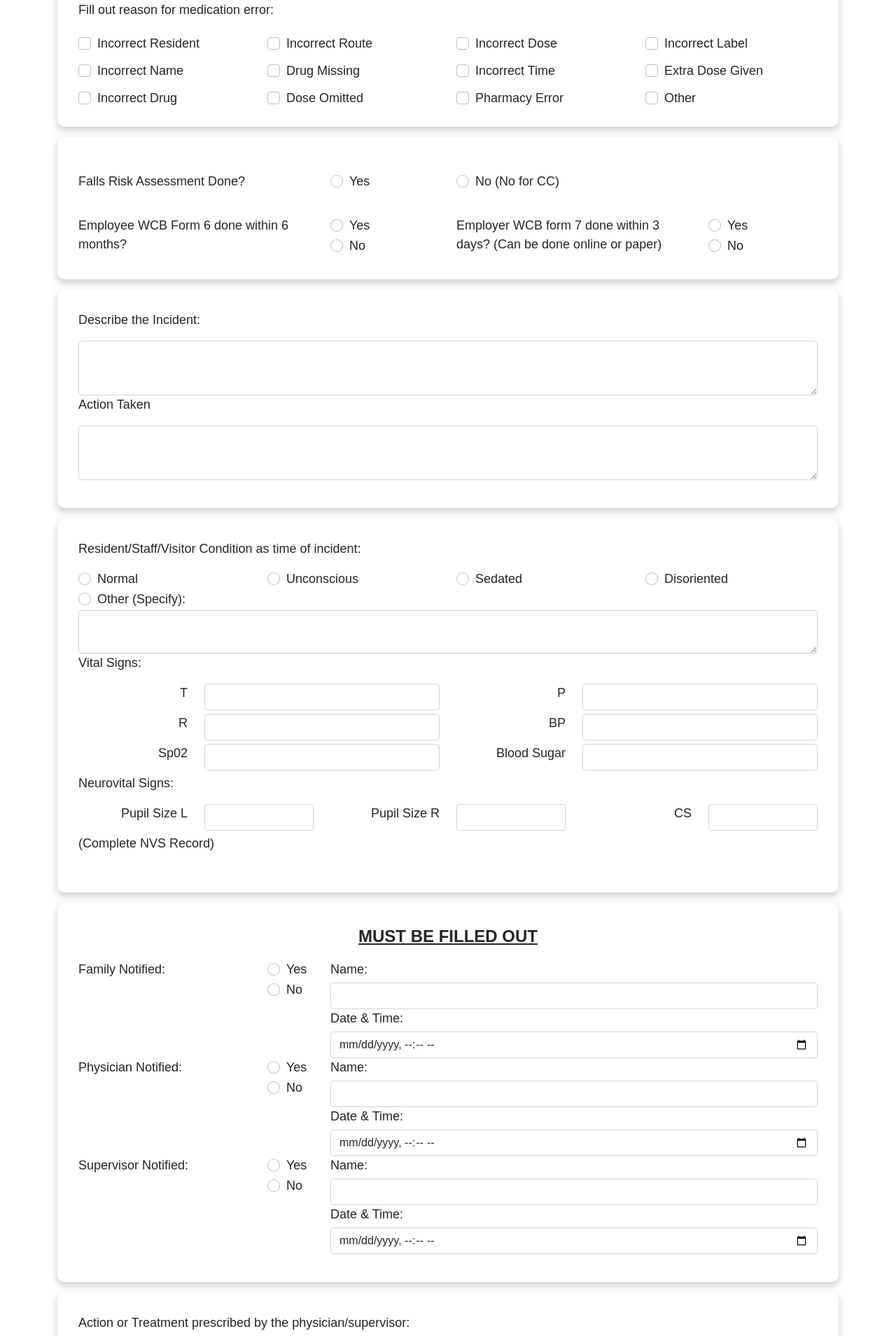
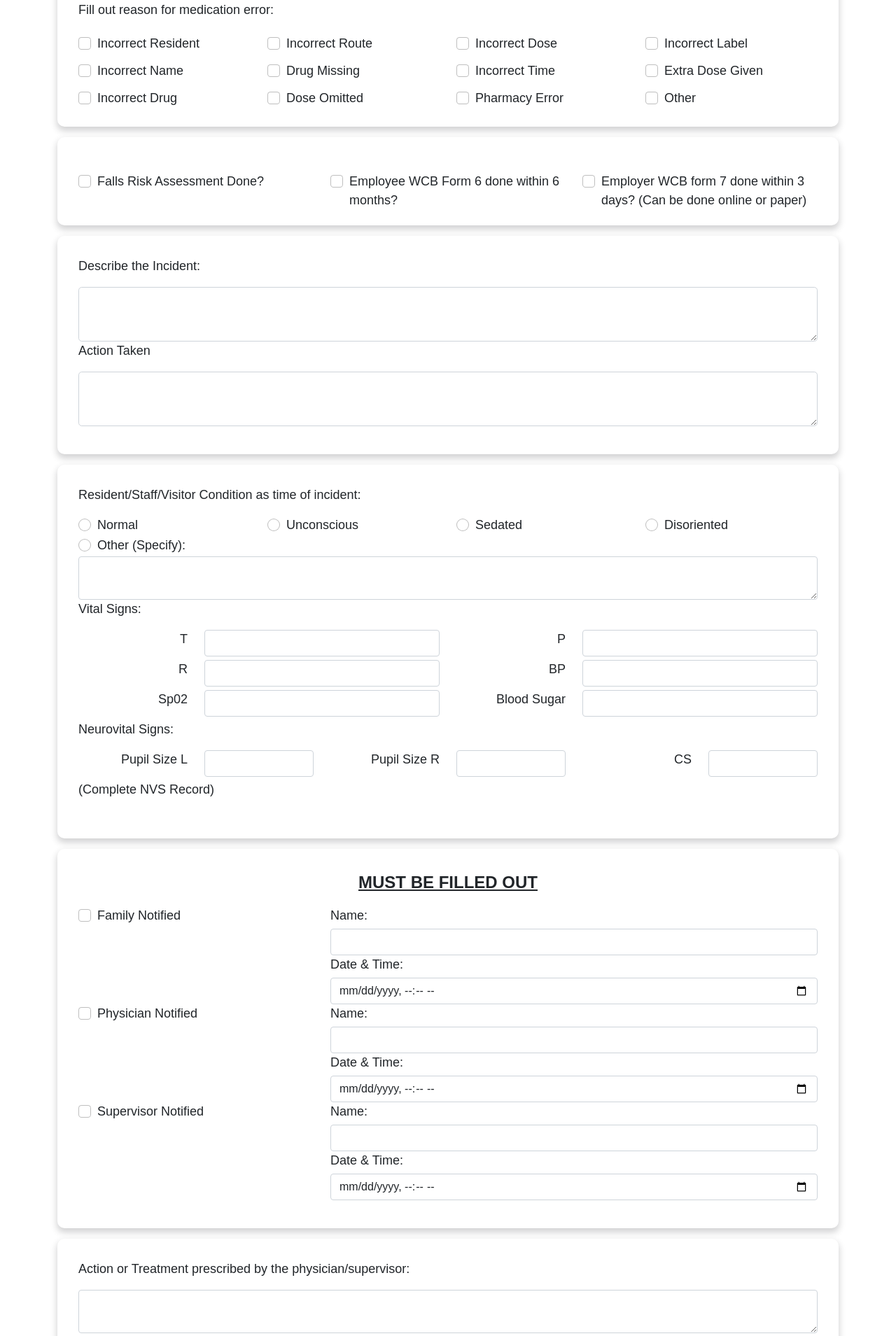
Before and after one commit to UPEI-Android/group-project-mount-incident-tracking-system, a Django app: page /form/ in a window 1280 px wide. Shown: the part 1355-3264 px from the top of the page at 70% size. Run offline with Django 4.2, Linux system fonts and the light colour scheme; the visitor is signed in with stand-in values (Sample User, id 1); some libraries are stand-ins or nearby versions.

Commit message:
Towards #38 and #39 - Updated input_form.html
Updated the yes/no and true/false components on the input form as Django only checks if a boolean variable is present in the POST data and doesn't check for a specific value.

Also updated the submit button to fit the theme.

```diff
--- a/Templates/input_form.html
+++ b/Templates/input_form.html
@@ -144,30 +144,14 @@
                         </div>
                         <div style="padding: 30px;border-radius: 10px;box-shadow: 0px 5px 10px 1px rgba(33,37,41,0.2);padding-bottom: 20px;margin-top: 15px;margin-bottom: 15px;">
                             <div class="row" style="margin-top: 20px;">
-                                <div class="col-12 col-md-6 col-lg-4 col-xl-4">
-                                    <p>Falls Risk Assessment Done?</p>
+                                <div class="col-8 col-md-4 col-xl-4">
+                                    <div class="form-check"><input class="form-check-input" type="checkbox" id="formCheck-6" name="fall_risk_assessment" value="True"><label class="form-check-label" for="formCheck-6">Falls Risk Assessment Done?</label></div>
                                 </div>
-                                <div class="col-6 col-md-3 col-xl-2">
-                                    <div class="form-check"><input class="form-check-input" type="radio" id="formCheck-6" name="fall_risk_assessment" value="True"><label class="form-check-label" for="formCheck-6">Yes</label></div>
+                                <div class="col-8 col-md-4 col-xl-4">
+                                    <div class="form-check"><input class="form-check-input" type="checkbox" id="formCheck-9" name="employee_wcb_form" value="True"><label class="form-check-label" for="formCheck-9">Employee WCB Form 6 done within 6 months?</label></div>
                                 </div>
-                                <div class="col-6 col-md-3 col-xl-2">
-                                    <div class="form-check"><input class="form-check-input" type="radio" id="formCheck-7" name="fall_risk_assessment" value="False"><label class="form-check-label" for="formCheck-7">No (No for CC)</label></div>
-                                </div>
-                            </div>
-                            <div class="row" style="margin-top: 20px;">
-                                <div class="col-8 col-md-4">
-                                    <p>Employee WCB Form 6 done within 6 months?</p>
-                                </div>
-                                <div class="col-4 col-md-2">
-                                    <div class="form-check"><input class="form-check-input" type="radio" id="formCheck-9" name="employee_wcb_form" value="True"><label class="form-check-label" for="formCheck-9">Yes</label></div>
-                                    <div class="form-check"><input class="form-check-input" type="radio" id="formCheck-10" name="employee_wcb_form" value="False"><label class="form-check-label" for="formCheck-10">No</label></div>
-                                </div>
-                                <div class="col-8 col-md-4">
-                                    <p>Employer WCB form 7 done within 3 days? (Can be done online or paper)</p>
-                                </div>
-                                <div class="col-4 col-md-2">
-                                    <div class="form-check"><input class="form-check-input" type="radio" id="formCheck-11" name="empoloyer_wcb_form" value="True"><label class="form-check-label" for="formCheck-11">Yes</label></div>
-                                    <div class="form-check"><input class="form-check-input" type="radio" id="formCheck-12" name="employer_wcb_form" value="False"><label class="form-check-label" for="formCheck-12">No</label></div>
+                                <div class="col-8 col-md-4 col-xl-4">
+                                    <div class="form-check"><input class="form-check-input" type="checkbox" id="formCheck-11" name="employer_wcb_form" value="True"><label class="form-check-label" for="formCheck-11">Employer WCB form 7 done within 3 days? (Can be done online or paper)</label></div>
                                 </div>
                             </div>
                         </div>
@@ -248,34 +232,22 @@
                                 <div class="col-12">
                                     <p class="text-center" style="font-weight: bold;text-decoration: underline;font-size: 24px;">MUST BE FILLED OUT</p>
                                 </div>
-                                <div class="col-8 col-md-4 col-lg-3">
-                                    <p>Family Notified:</p>
-                                </div>
-                                <div class="col-4 col-md-2 col-lg-1">
-                                    <div class="form-check"><input class="form-check-input" type="radio" id="formCheck-37" name="family_notified" value="True"><label class="form-check-label" for="formCheck-37">Yes</label></div>
-                                    <div class="form-check"><input class="form-check-input" type="radio" id="formCheck-38" name="family_notified" value="False"><label class="form-check-label" for="formCheck-38">No</label></div>
+                                <div class="col-12 col-md-6 col-lg-4">
+                                    <div class="form-check"><input class="form-check-input" type="checkbox" id="formCheck-37" name="family_notified" value="True"><label class="form-check-label" for="formCheck-37">Family Notified</label></div>
                                 </div>
                                 <div class="col-12 col-md-6 col-lg-8">
                                     <p style="margin-bottom: 5px;">Name:</p><input class="form-control" type="text" name="family_name">
                                     <p style="margin-bottom: 5px;">Date &amp; Time:</p><input class="form-control" type="datetime-local" name="family_notification_date">
                                 </div>
-                                <div class="col-8 col-md-4 col-lg-3">
-                                    <p>Physician Notified:</p>
-                                </div>
-                                <div class="col-4 col-md-2 col-lg-1">
-                                    <div class="form-check"><input class="form-check-input" type="radio" id="formCheck-41" name="physician_notified" value="True"><label class="form-check-label" for="formCheck-41">Yes</label></div>
-                                    <div class="form-check"><input class="form-check-input" type="radio" id="formCheck-42" name="physician_notified" value="False"><label class="form-check-label" for="formCheck-42">No</label></div>
+                                <div class="col-12 col-md-6 col-lg-4">
+                                    <div class="form-check"><input class="form-check-input" type="checkbox" id="formCheck-41" name="physician_notified" value="True"><label class="form-check-label" for="formCheck-41">Physician Notified</label></div>
                                 </div>
                                 <div class="col-12 col-md-6 col-lg-8">
                                     <p style="margin-bottom: 5px;">Name:</p><input class="form-control" type="text" name="physician_name">
                                     <p style="margin-bottom: 5px;">Date &amp; Time:</p><input class="form-control" type="datetime-local" name="physician_notification_date">
                                 </div>
-                                <div class="col-8 col-md-4 col-lg-3">
-                                    <p>Supervisor Notified:</p>
-                                </div>
-                                <div class="col-4 col-md-2 col-lg-1">
-                                    <div class="form-check"><input class="form-check-input" type="radio" id="formCheck-39" name="supervisor_notified" value="True"><label class="form-check-label" for="formCheck-39">Yes</label></div>
-                                    <div class="form-check"><input class="form-check-input" type="radio" id="formCheck-40" name="supervisor_notified" value="False"><label class="form-check-label" for="formCheck-40">No</label></div>
+                                <div class="col-12 col-md-6 col-lg-4">
+                                    <div class="form-check"><input class="form-check-input" type="checkbox" id="formCheck-39" name="supervisor_notified" value="True"><label class="form-check-label" for="formCheck-39">Supervisor Notified</label></div>
                                 </div>
                                 <div class="col-12 col-md-6 col-lg-8">
                                     <p style="margin-bottom: 5px;">Name:</p><input class="form-control" type="text" name="supervisor_name">
@@ -301,26 +273,14 @@
                         </div>
                         <div style="padding: 30px;border-radius: 10px;box-shadow: 0px 5px 10px 1px rgba(33,37,41,0.2);padding-bottom: 40px;margin-top: 15px;margin-bottom: 15px;">
                             <div class="row">
-                                <div class="col-8 col-md-4 col-lg-3">
-                                    <p>Incident Documented on Chart</p>
+                                <div class="col-12 col-md-4 col-lg-4">
+                                    <div class="form-check"><input class="form-check-input" type="checkbox" id="formCheck-43" name="incident_documented_on_chart" value="True"><label class="form-check-label" for="formCheck-43">Incident Documented on Chart</label></div>
                                 </div>
-                                <div class="col-4 col-md-2 col-lg-1">
-                                    <div class="form-check"><input class="form-check-input" type="radio" id="formCheck-43" name="incident_documented_on_chart" value="True"><label class="form-check-label" for="formCheck-43">Yes</label></div>
-                                    <div class="form-check"><input class="form-check-input" type="radio" id="formCheck-44" name="incident_documented_on_chart" value="False"><label class="form-check-label" for="formCheck-44">No</label></div>
+                                <div class="col-12 col-md-4 col-lg-4">
+                                    <div class="form-check"><input class="form-check-input" type="checkbox" id="formCheck-47" name="post_incident_huddle_held" value="True"><label class="form-check-label" for="formCheck-47">Post Incident Huddle Held</label></div>
                                 </div>
-                                <div class="col-8 col-md-4 col-lg-3">
-                                    <p>Post Incident Huddle Held</p>
-                                </div>
-                                <div class="col-4 col-md-2 col-lg-1">
-                                    <div class="form-check"><input class="form-check-input" type="radio" id="formCheck-47" name="post_incident_huddle_held" value="True"><label class="form-check-label" for="formCheck-47">Yes</label></div>
-                                    <div class="form-check"><input class="form-check-input" type="radio" id="formCheck-48" name="post_incident_huddle_held" value="False"><label class="form-check-label" for="formCheck-48">No</label></div>
-                                </div>
-                                <div class="col-8 col-md-4 col-lg-3">
-                                    <p>Post Incident Huddle Documented on Chart</p>
-                                </div>
-                                <div class="col-4 col-md-2 col-lg-1">
-                                    <div class="form-check"><input class="form-check-input" type="radio" id="formCheck-45" name="post_incident_huddle_charted" value="True"><label class="form-check-label" for="formCheck-45">Yes</label></div>
-                                    <div class="form-check"><input class="form-check-input" type="radio" id="formCheck-46" name="post_incident_huddle_charted" value="False"><label class="form-check-label" for="formCheck-46">No</label></div>
+                                <div class="col-12 col-md-4 col-lg-4">
+                                    <div class="form-check"><input class="form-check-input" type="checkbox" id="formCheck-45" name="post_incident_huddle_charted" value="True"><label class="form-check-label" for="formCheck-45">Post Incident Huddle Documented on Chart</label></div>
                                 </div>
                                 <div class="col-12">
                                     <p style="color: var(--bs-red);font-style: italic;text-decoration:  underline;">SIGNATURES HERE (FORMAT/PROTOCOL TO BE DETERMINED)</p>
@@ -345,7 +305,11 @@
                                 </div>
                                 <div class="col-12"><textarea class="form-control form-control-lg" name="physician_comments"></textarea></div>
                             </div>
-                            <button type="submit">Submit</button>
+                            <div class="row" style="margin-top: 20px">
+                                <div class="col-12">
+                                  <button class="btn btn-primary btn-lg" role="button" style="font-family: ABeeZee, sans-serif;" type="submit">Submit</button>
+                                </div>
+                            </div>
                         </div>
                     </form>
                 </div>
```
